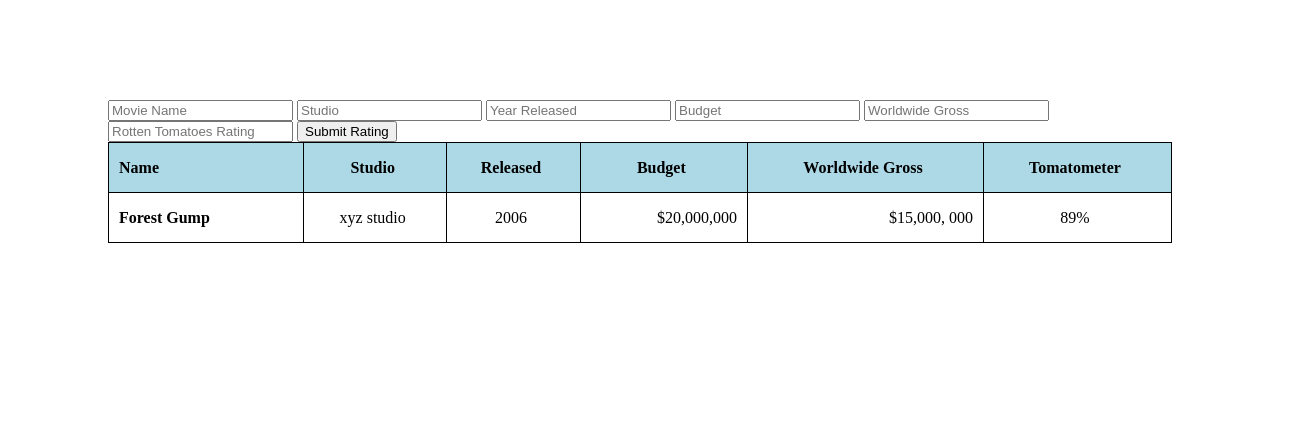
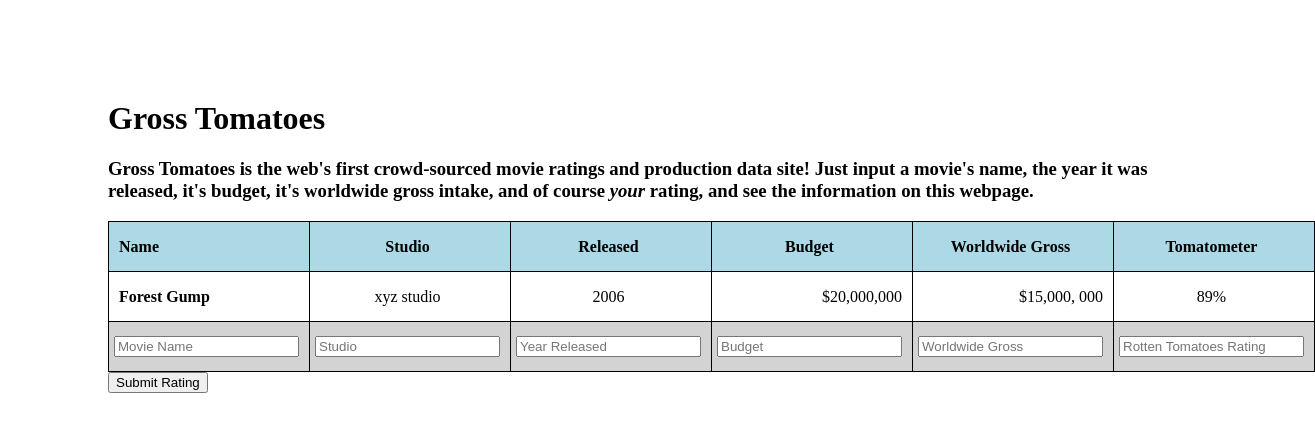
Before and after one commit to sailor27/gross-tomatoes, a plain HTML site: page index.html in a window 1280 px wide. Shown: the whole page, 1315 px wide, since content can reach past the window. Drawn offline with Linux system fonts and the light colour scheme.

Commit message:
Put form into table.

```diff
--- a/css/styles.css
+++ b/css/styles.css
@@ -1,6 +1,11 @@
 .container {
   margin: 100px;
 }
+
+form {
+  width: 100%;
+}
+
 
 /*TABLE STYLING*/
 table {
@@ -34,7 +39,7 @@ td:first-child, th:first-child { /*title*/
 
 td:nth-child(2){ /*released year*/
   text-align: center;
-  /*background-color: pink;*/
+
 }
 
 td:nth-child(3){ /*studio*/
@@ -56,7 +61,7 @@ td:last-child {
 }
 
 th {
-  /*text-align: left;*/
+
   padding-left: 5px;
 }
 
--- a/index.html
+++ b/index.html
@@ -9,16 +9,10 @@
   </head>
   <body>
     <div class="container">
-      <form id="ratings-form">
-        <input id="movie-name" type="text" name="" value="" placeholder="Movie Name">
-        <input id="studio-name" type="text" name="" value="" placeholder="Studio">
-        <input id="year-released" type="text" name="" value="" placeholder="Year Released">
-        <input id="budget" type="text" name="" value="" placeholder="Budget">
-        <input id="gross" type="text" name="" value="" placeholder="Worldwide Gross">
-        <input id="tomato" type="text" name="" value="" placeholder="Rotten Tomatoes Rating">
-        <button type="submit" class= "btn-submit">Submit Rating</button>
-      </form>
-
+      <header>
+        <h1>Gross Tomatoes</h1>
+        <h3>Gross Tomatoes is the web's first crowd-sourced movie ratings and production data site! Just input a movie's name, the year it was released, it's budget, it's worldwide gross intake, and of course <em>your</em> rating, and see the information on this webpage.</h3>
+      </header>
         <table>
           <thead>
             <tr>
@@ -39,12 +33,19 @@
               <td>$15,000, 000</td>
               <td>89%</td>
             </tr>
-
-
+            <tr>
+            <form id="ratings-form">
+              <td><input id="movie-name" type="text" name="" value="" placeholder="Movie Name"></td>
+              <td><input id="studio-name" type="text" name="" value="" placeholder="Studio"></td>
+              <td><input id="year-released" type="text" name="" value="" placeholder="Year Released"></td>
+              <td><input id="budget" type="text" name="" value="" placeholder="Budget"></td>
+              <td><input id="gross" type="text" name="" value="" placeholder="Worldwide Gross"></td>
+              <td><input id="tomato" type="text" name="" value="" placeholder="Rotten Tomatoes Rating"></td>
+            </tr>
           </tbody>
         </table>
-
-
+        <button type="submit" class= "btn-submit">Submit Rating</button>
+      </form>
     </div>
   </body>
 </html>
--- a/js/scripts.js
+++ b/js/scripts.js
@@ -21,7 +21,7 @@ $(document).ready(function() {
     var  gross = $("input#gross").val();
     var  tomato = $("input#tomato").val();
 
-    $("#movie-table").append(
+    $("#movie-table").prepend(
       "<tr>" +
         "<td>" + movieName + "</td>" +
         "<td>" + studioName + "</td>" +
```
Lines whose indentation alone changed are shown as unchanged.
